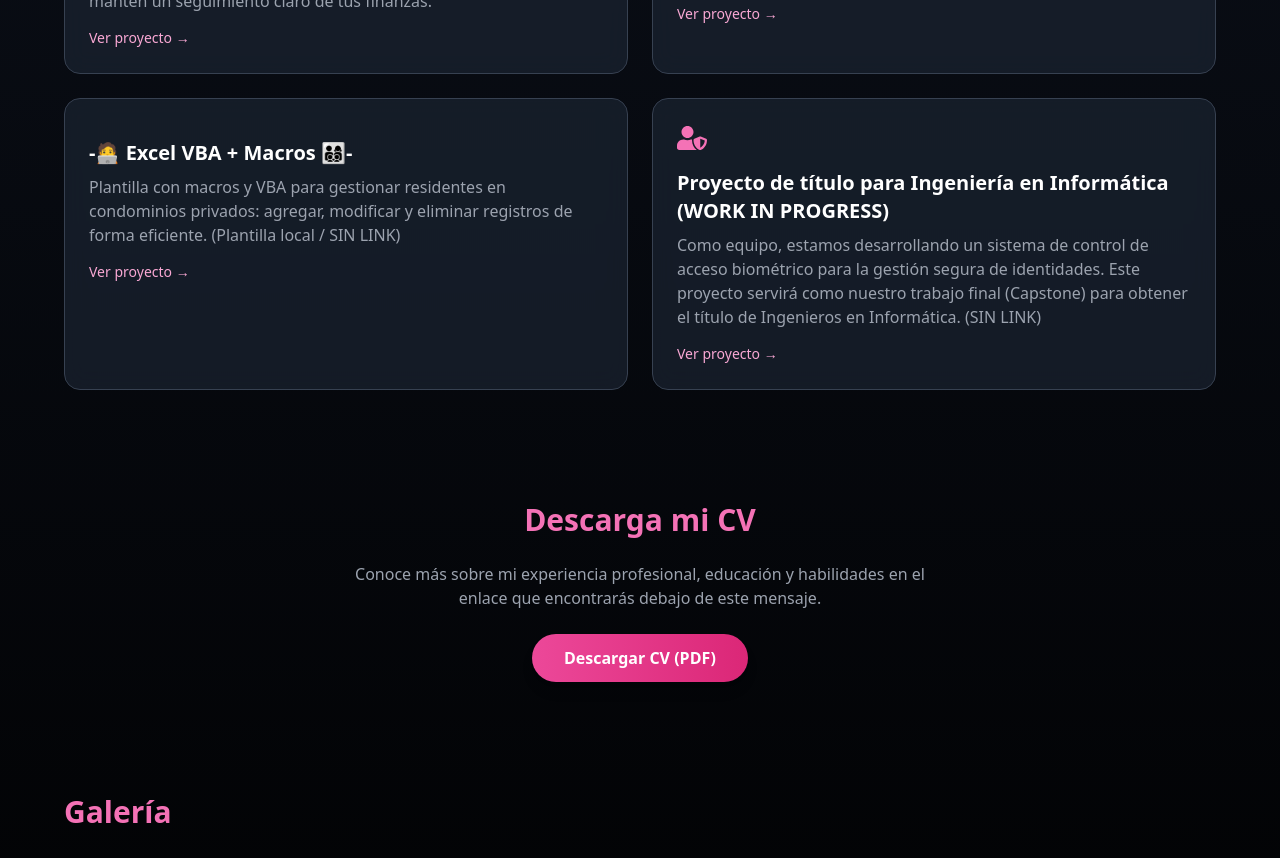
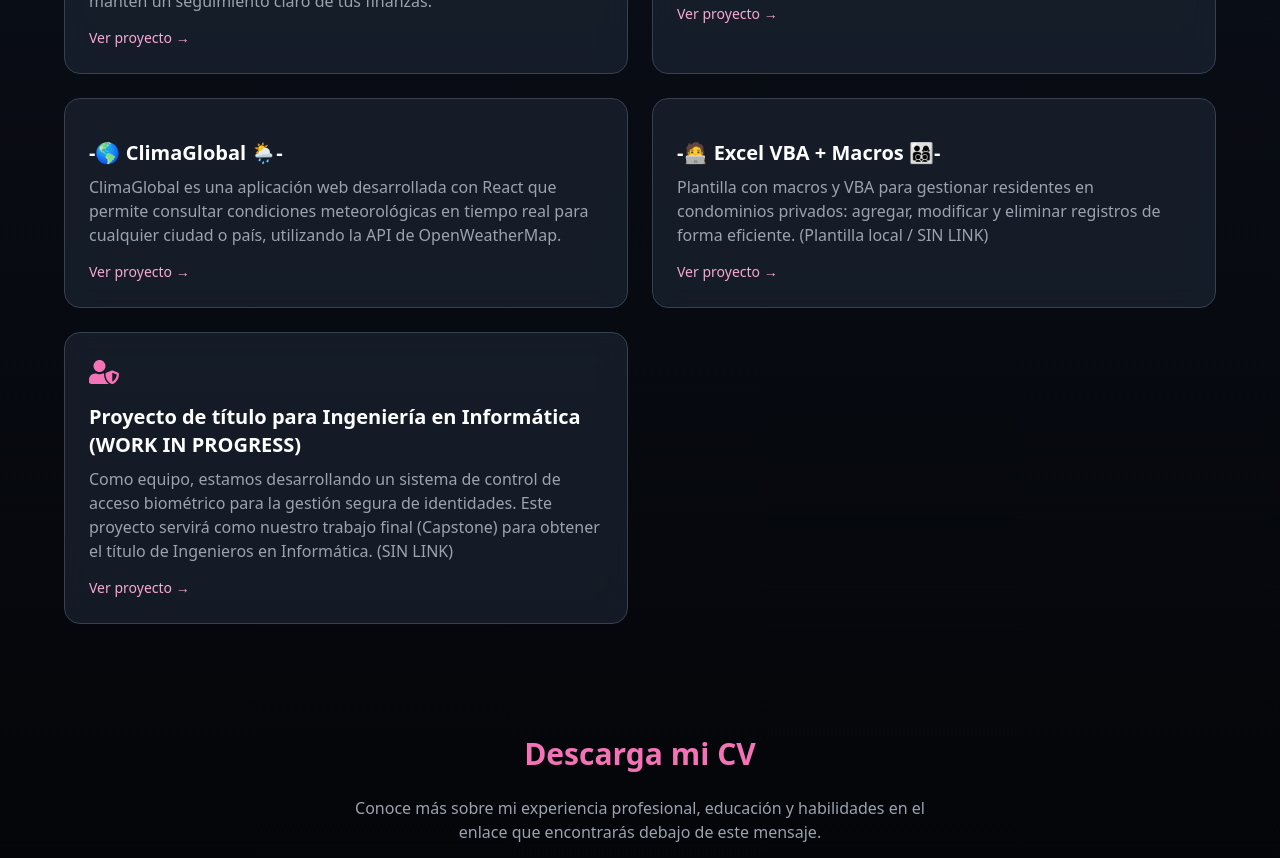
Before and after one commit to WhoIsPipee/SobreMI, a React (Vite) app: page / in a window 1280 px wide. Shown: the part 2060-2918 px from the top of the page. Built offline with nearby package versions, Linux system fonts and the light colour scheme.

Commit message:
Se agrega WEB para consultar CLIMA / API KEY

```diff
--- a/src/components/Main.tsx
+++ b/src/components/Main.tsx
@@ -37,6 +37,12 @@ const projects = [
     title: "-👨‍⚕️ Administrador de Pacientes ☑️-",
     description: "Administrador de Pacientes, Su objetivo es facilitar el seguimiento de pacientes y la gestión de citas médicas, todo a través de una interfaz moderna, responsiva y minimalista. ",
     link: "https://administrador-patients.netlify.app/",
+  },
+
+  {
+    title: "-🌎 ClimaGlobal 🌦️-",
+    description: " ClimaGlobal es una aplicación web desarrollada con React que permite consultar condiciones meteorológicas en tiempo real para cualquier ciudad o país, utilizando la API de OpenWeatherMap.",
+    link: "https://clima-api-k.netlify.app/",
   },
   {
     title: "-🧑‍💻 Excel VBA + Macros 👨‍👩‍👦‍👦-",
```
